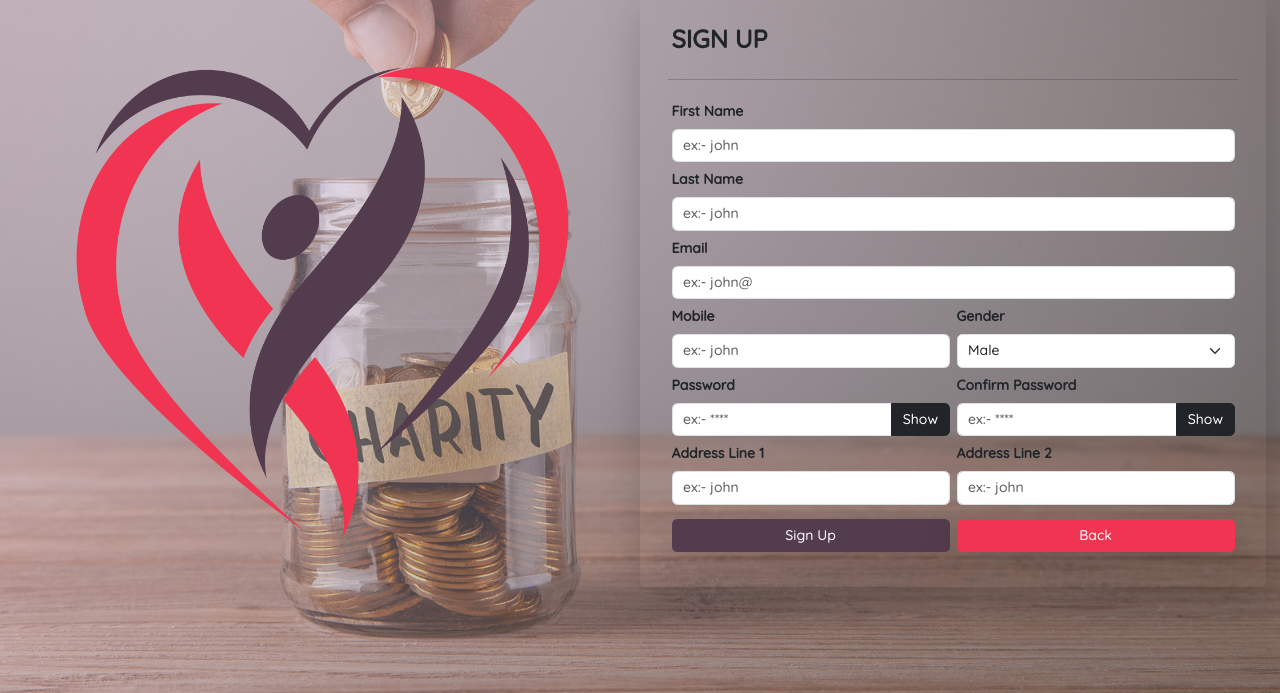
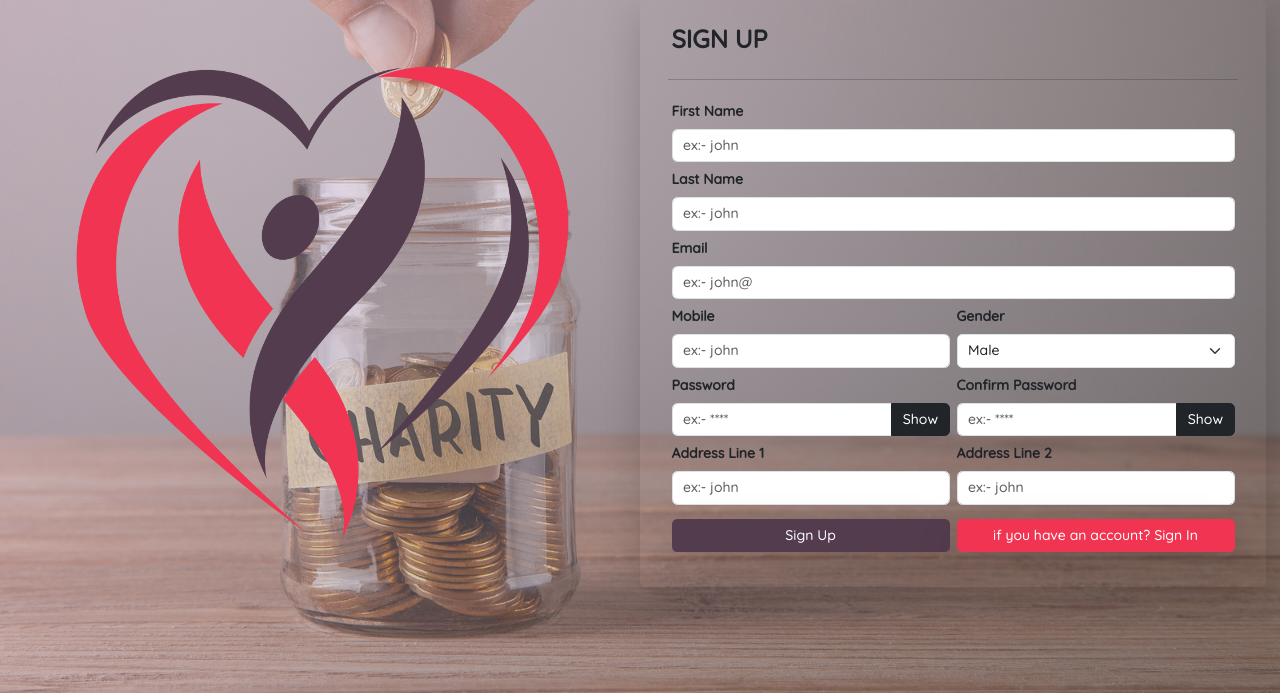
Before and after one commit to Helitha1/Migten, a PHP site: page /signUp.php in a window 1280 px wide. Shown: the part 107-800 px from the top of the page. Run offline with PHP 8.4, Linux system fonts and the light colour scheme; some libraries are stand-ins or nearby versions.

Commit message:
Update signUp.php

```diff
--- a/signUp.php
+++ b/signUp.php
@@ -101,7 +101,7 @@
                                 <button class="btn text-white shadow-lg" style="background-color: #543c4f;">Sign Up</button>
                             </div>
                             <div class="col-12 col-lg-6 d-grid my-3">
-                                <button class="btn text-white shadow-lg" style="background-color: #f13451;">Back</button>
+                                <button class="btn text-white shadow-lg" style="background-color: #f13451;">if you have an account? Sign In </button>
                             </div>
 
                         </div>
```
